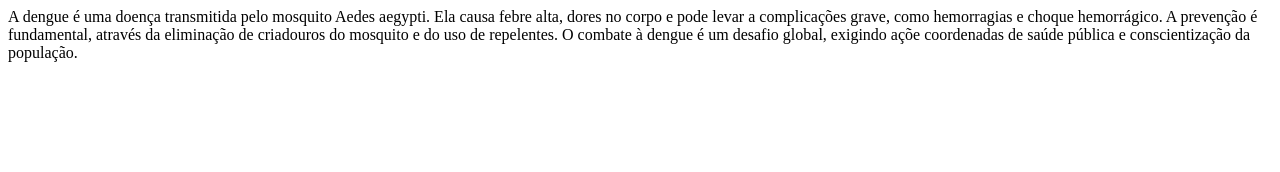
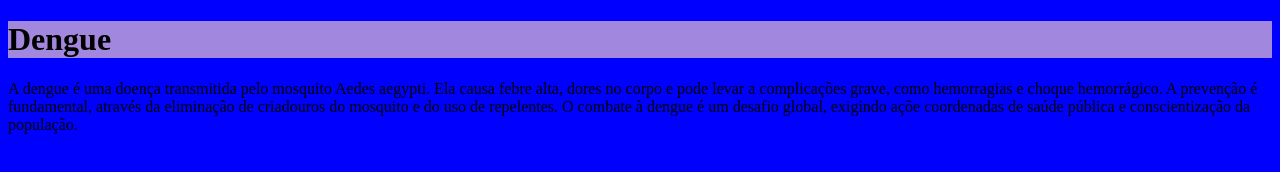
Before and after one commit to lofernandes/dengue, a plain HTML site: page index.html in a window 1280 px wide. Drawn offline with Linux system fonts and the light colour scheme.

Commit message:
Add files via upload

```diff
--- a/index.html
+++ b/index.html
@@ -4,8 +4,10 @@
     <meta charset="UTF-8">
     <meta name="viewport" content="width=device-width, initial-scale=1.0">
     <title>Document</title>
+    <link rel="stylesheet" href="style.css">
 </head>
 <body>
+  <header><h1>Dengue</h1> </header>
     A dengue é uma doença transmitida pelo mosquito Aedes aegypti. Ela causa febre alta, dores no corpo e pode levar a complicações grave, como hemorragias e choque hemorrágico. A prevenção é fundamental, através da eliminação de criadouros do mosquito e do uso de repelentes. O combate à dengue é um desafio global, exigindo açõe coordenadas de saúde pública e conscientização da população.
 </body>
 </html>
--- a/style.css
+++ b/style.css
@@ -0,0 +1,2 @@
+body{background-color: blue;}
+header{background-color: rgb(161, 135, 222);}
```
